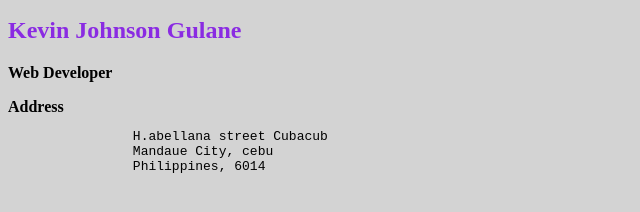
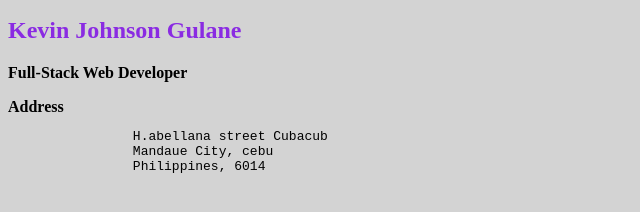
Before and after one commit to KJGulane/KJGulane.github.io, a plain HTML site: page myFirstHtml.html in a window 1280 px wide. Shown: the part 148-360 px from the top of the page, 0-640 px from the left. Drawn offline with Linux system fonts and the light colour scheme.

Commit message:
Update myFirstHtml.html

```diff
--- a/myFirstHtml.html
+++ b/myFirstHtml.html
@@ -9,7 +9,7 @@
 	<h2 style="color:blue; text-align:center;">Explore The World of Web Developing</h2>
 	<img src="Profile Photo.png"alt="Profile Photo"><br/>
 	<h2 style="color:blueviolet">Kevin Johnson Gulane</h2>
-	<p><b>Web Developer</b></p>
+	<p><b>Full-Stack Web Developer</b></p>
 	<name><b>Address</b></name>
 	<pre>
 		H.abellana street Cubacub
```
